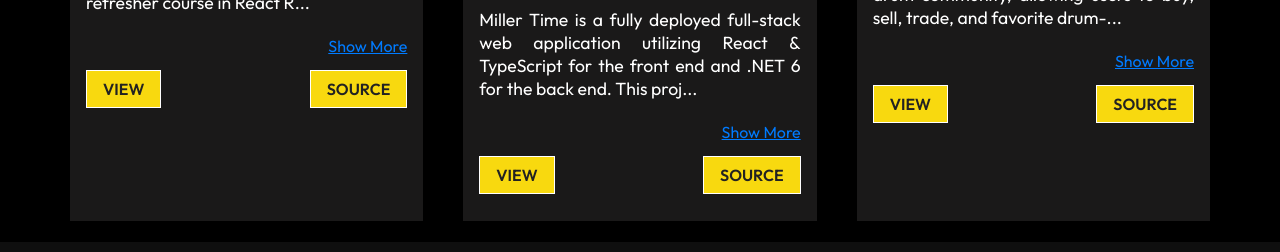
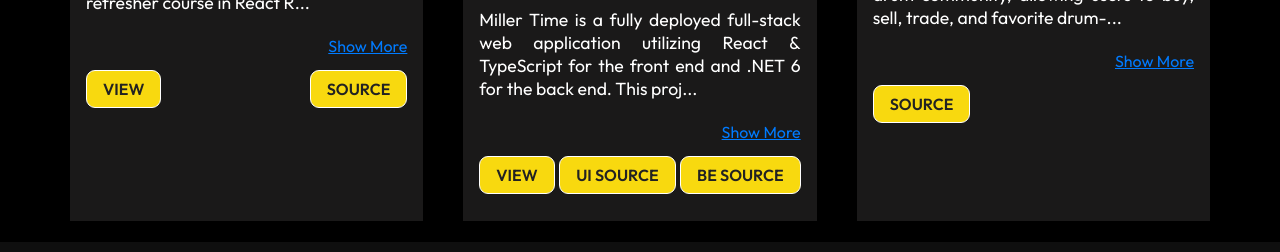
Before and after one commit to wes-mitchell/wes-mitchell-portfolio, a React (Create React App) app: page /wes-mitchell-portfolio/projects in a window 1280 px wide. Shown: the part 955-1207 px from the top of the page. Built offline with nearby package versions, Linux system fonts and the light colour scheme.

Commit message:
work card styling

```diff
--- a/src/components/WorkCard.js
+++ b/src/components/WorkCard.js
@@ -2,7 +2,16 @@ import React, { useState } from 'react';
 import './WorkCard.css';
 
 const WorkCard = ({ project }) => {
-  const { imageSource, title, details, viewUrl, sourceUrl } = project;
+  const {
+    imageSource,
+    title,
+    details,
+    viewUrl,
+    sourceUrl,
+    sourceUrlFE,
+    sourceUrlBE,
+  } = project;
+
   const [isExpanded, setIsExpanded] = useState(false);
 
   const truncatedDetails = isExpanded
@@ -31,8 +40,10 @@ const WorkCard = ({ project }) => {
           {isExpanded ? 'Show Less' : 'Show More'}
         </span>
         <div className="project-btns">
-          {renderLink(viewUrl, 'View')}
-          {renderLink(sourceUrl, 'Source')}
+          {viewUrl && renderLink(viewUrl, 'View')}
+          {sourceUrl && sourceUrl !== '' && renderLink(sourceUrl, 'Source')}
+          {sourceUrlFE && renderLink(sourceUrlFE, 'UI Source')}
+          {sourceUrlBE && renderLink(sourceUrlBE, 'BE Source')}
         </div>
       </div>
     </div>
--- a/src/components/WorkCardData.js
+++ b/src/components/WorkCardData.js
@@ -1,6 +1,7 @@
 import PortfolioImg from '../assets/portfolio-image.png';
 import MillerTimeImg from '../assets/miller-time-preview-image.png';
 import DrumDealsImg from '../assets/drum-deals-preview.png';
+import WebLinks from 'data/WebLinks';
 
 const ProjectCardData = [
   {
@@ -11,8 +12,8 @@ const ProjectCardData = [
       The site is hosted on GitHub, with continuous integration and deployment (CI/CD) set up via GitHub Actions,
       ensuring that updates are automatically deployed to the live production environment.`,
     imageSource: PortfolioImg,
-    viewUrl: 'https://wes-mitchell.github.io/wes-mitchell-portfolio',
-    sourceUrl: 'https://github.com/wes-mitchell/wes-mitchell-portfolio',
+    viewUrl: WebLinks.deployedPortfolio,
+    sourceUrl: WebLinks.portfolioSourceUrl,
   },
   {
     id: 2,
@@ -25,8 +26,9 @@ const ProjectCardData = [
       Additionally, a seeding process was implemented to populate the database by reading data from a CSV file, ensuring the environment was adequately populated for testing.
       Future updates will focus on enhancing the front-end to support additional API endpoints and further improve functionality.`,
     imageSource: MillerTimeImg,
-    viewUrl: 'www.google.com',
-    sourceUrl: 'www.yahoo.com',
+    viewUrl: WebLinks.deployedMillerTime,
+    sourceUrlFE: WebLinks.millerTimeSourceFE,
+    sourceUrlBE: WebLinks.millerTimeSourceBE,
   },
   {
     id: 3,
@@ -38,7 +40,7 @@ const ProjectCardData = [
       The app follows best practices in software design, employing object-oriented principles and the single responsibility principle for maintainable
       and scalable code. This project serves as a dedicated marketplace for drum enthusiasts, streamlining their buying and selling process.`,
     imageSource: DrumDealsImg,
-    viewUrl: 'www.youtube.com',
+    viewUrl: '',
     sourceUrl: 'https://github.com/wes-mitchell/drums-deals',
   },
 ];
--- a/src/data/WebLinks.js
+++ b/src/data/WebLinks.js
@@ -1,8 +1,12 @@
 const WebLinks = {
   githubProfile: 'https://github.com/wes-mitchell',
   linkedInProfile: 'https://www.linkedin.com/in/wesleymitchell87/',
+  deployedPortfolio: 'https://wes-mitchell.github.io/wes-mitchell-portfolio/',
+  portfolioSourceUrl: 'https://github.com/wes-mitchell/wes-mitchell-portfolio',
+  deployedMillerTime: 'https://wes-mitchell.github.io/miller-time-ui/',
+  millerTimeSourceFE: 'https://github.com/wes-mitchell/miller-time-ui',
+  millerTimeSourceBE: 'https://github.com/wes-mitchell/Miller_Time_API',
   wmdrums: 'https://www.wmdrums.com/',
-  portfolio: 'https://wes-mitchell.github.io/wes-mitchell-portfolio/',
 };
 
 export default WebLinks;
--- a/src/index.css
+++ b/src/index.css
@@ -32,6 +32,7 @@ ul {
   border: 1px solid #fff;
   font-weight: 600;
   cursor: pointer;
+  border-radius: 9px;
 }
 
 .btn-light {
```
